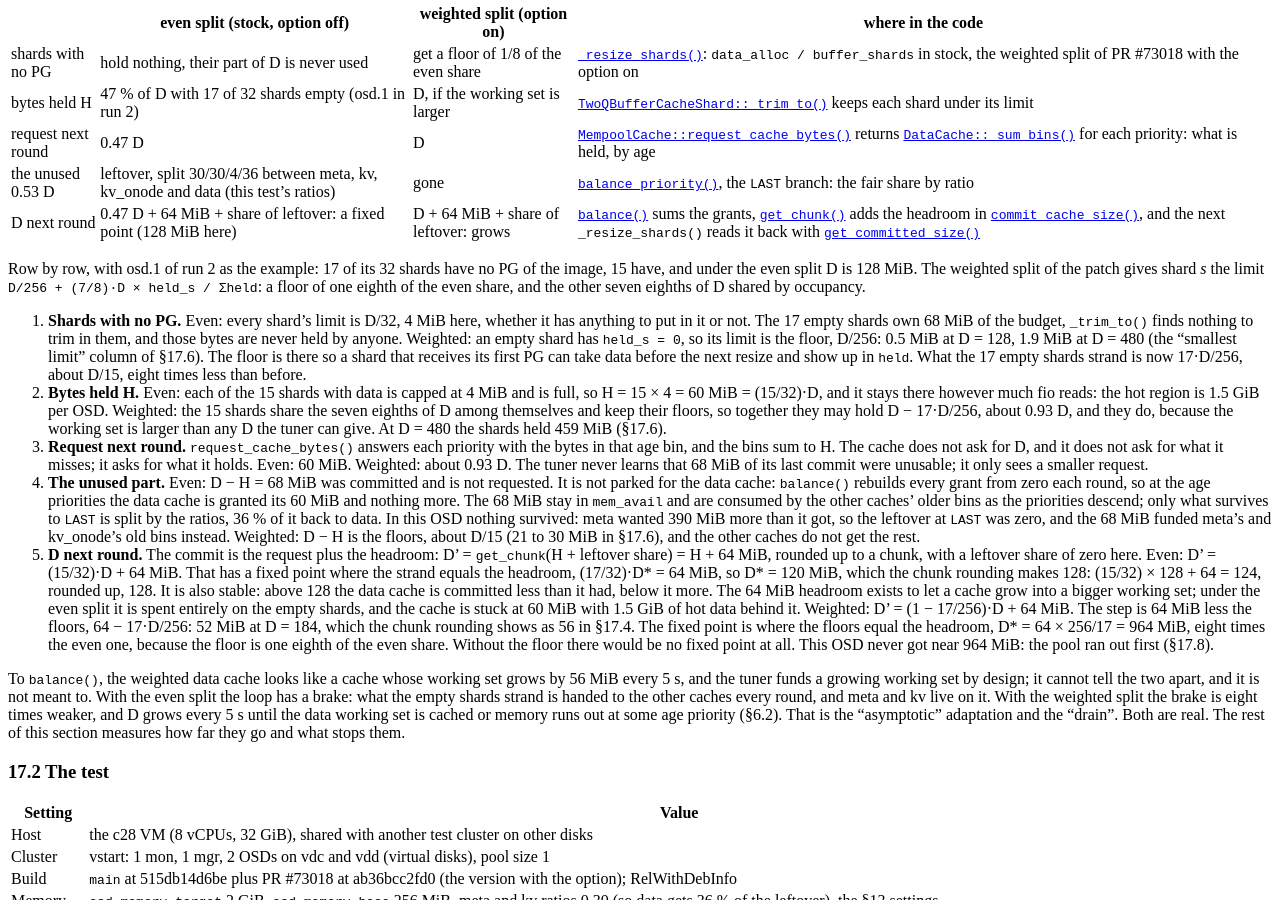
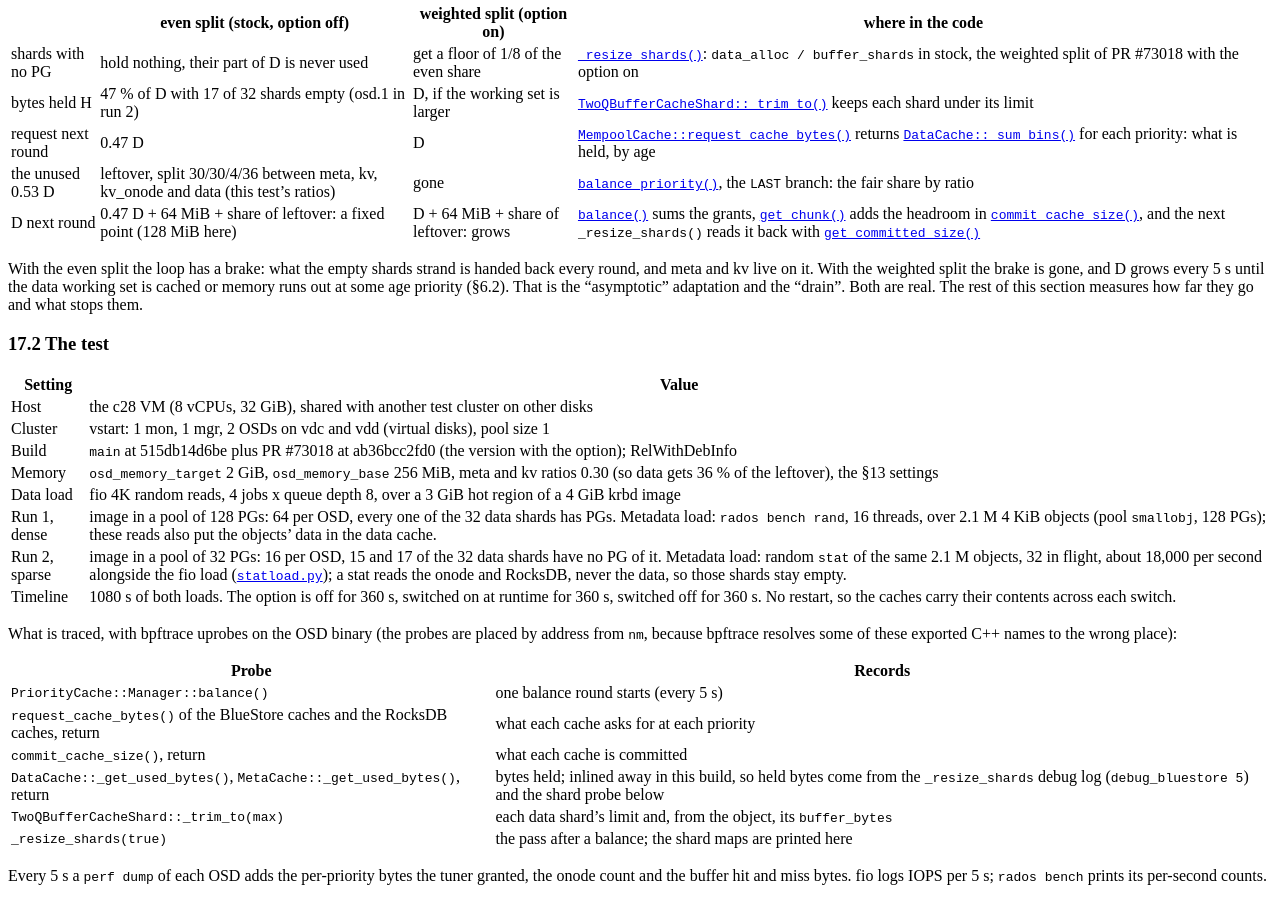
Before and after one commit to ming1/ming1.github.io, a Jekyll site: the page built from _posts/2026-10-21-ceph-memory-management.md, in a window 1280 px wide and 900 px high, scrolled down 40159 px. Built offline with Jekyll 4.4.1, drawn with Linux system fonts in a browser that asks for light colours.

Commit message:
Revert "ceph prioritycache post: §17.1, the loop table explained row by row"
This reverts commit 94a80648d7ef5a864e0647c1e71b0e8969c66ea5.

```diff
--- a/_posts/2026-10-21-ceph-memory-management.md
+++ b/_posts/2026-10-21-ceph-memory-management.md
@@ -3068,72 +3068,12 @@ flowchart LR
 | the unused 0.53 D | leftover, split 30/30/4/36 between meta, kv, kv_onode and data (this test's ratios) | gone | [`balance_priority()`](https://github.com/ceph/ceph/blob/v21.3.0/src/common/PriorityCache.cc#L398), the `LAST` branch: the fair share by ratio |
 | D next round | 0.47 D + 64 MiB + share of leftover: a fixed point (128 MiB here) | D + 64 MiB + share of leftover: grows | [`balance()`](https://github.com/ceph/ceph/blob/v21.3.0/src/common/PriorityCache.cc#L275) sums the grants, [`get_chunk()`](https://github.com/ceph/ceph/blob/v21.3.0/src/common/PriorityCache.cc#L33) adds the headroom in [`commit_cache_size()`](https://github.com/ceph/ceph/blob/v21.3.0/src/os/bluestore/BlueStore.h#L2665), and the next `_resize_shards()` reads it back with [`get_committed_size()`](https://github.com/ceph/ceph/blob/v21.3.0/src/os/bluestore/BlueStore.h#L2670) |
 
-Row by row, with osd.1 of run 2 as the example: 17 of its 32 shards have
-no PG of the image, 15 have, and under the even split D is 128 MiB. The
-weighted split of the patch gives shard *s* the limit `D/256 + (7/8)·D ×
-held_s / Σheld`: a floor of one eighth of the even share, and the other
-seven eighths of D shared by occupancy.
-
-1. **Shards with no PG.** Even: every shard's limit is D/32, 4 MiB here,
-   whether it has anything to put in it or not. The 17 empty shards own 68
-   MiB of the budget, `_trim_to()` finds nothing to trim in them, and
-   those bytes are never held by anyone. Weighted: an empty shard has
-   `held_s = 0`, so its limit is the floor, D/256: 0.5 MiB at D = 128, 1.9
-   MiB at D = 480 (the "smallest limit" column of §17.6). The floor is
-   there so a shard that receives its first PG can take data before the
-   next resize and show up in `held`. What the 17 empty shards strand is
-   now 17·D/256, about D/15, eight times less than before.
-2. **Bytes held H.** Even: each of the 15 shards with data is capped at 4
-   MiB and is full, so H = 15 × 4 = 60 MiB = (15/32)·D, and it stays
-   there however much fio reads: the hot region is 1.5 GiB per OSD. Weighted:
-   the 15 shards share the seven eighths of D among themselves and keep
-   their floors, so together they may hold D − 17·D/256, about 0.93 D, and
-   they do, because the working set is larger than any D the tuner can
-   give. At D = 480 the shards held 459 MiB (§17.6).
-3. **Request next round.** `request_cache_bytes()` answers each priority
-   with the bytes in that age bin, and the bins sum to H. The cache does
-   not ask for D, and it does not ask for what it misses; it asks for what
-   it holds. Even: 60 MiB. Weighted: about 0.93 D. The tuner never learns
-   that 68 MiB of its last commit were unusable; it only sees a smaller
-   request.
-4. **The unused part.** Even: D − H = 68 MiB was committed and is not
-   requested. It is not parked for the data cache: `balance()` rebuilds
-   every grant from zero each round, so at the age priorities the data
-   cache is granted its 60 MiB and nothing more. The 68 MiB stay in
-   `mem_avail` and are consumed by the other caches' older bins as the
-   priorities descend; only what survives to `LAST` is split by the
-   ratios, 36 % of it back to data. In this OSD nothing survived: meta
-   wanted 390 MiB more than it got, so the leftover at `LAST` was zero,
-   and the 68 MiB funded meta's and kv_onode's old bins instead. Weighted:
-   D − H is the floors, about D/15 (21 to 30 MiB in §17.6), and the other
-   caches do not get the rest.
-5. **D next round.** The commit is the request plus the headroom: D' =
-   `get_chunk`(H + leftover share) = H + 64 MiB, rounded up to a chunk,
-   with a leftover share of zero here. Even: D' = (15/32)·D + 64 MiB. That
-   has a fixed point where the strand equals the headroom, (17/32)·D* =
-   64 MiB, so D* = 120 MiB, which the chunk rounding makes 128: (15/32) ×
-   128 + 64 = 124, rounded up, 128. It is also stable: above 128 the data
-   cache is committed less than it had, below it more. The 64 MiB headroom
-   exists to let a cache grow into a bigger working set; under the even
-   split it is spent entirely on the empty shards, and the cache is stuck
-   at 60 MiB with 1.5 GiB of hot data behind it. Weighted: D' = (1 −
-   17/256)·D + 64 MiB. The step is 64 MiB less the floors, 64 − 17·D/256:
-   52 MiB at D = 184, which the chunk rounding shows as 56 in §17.4. The
-   fixed point is where the floors equal the headroom, D* = 64 × 256/17 =
-   964 MiB, eight times the even one, because the floor is one eighth of
-   the even share. Without the floor there would be no fixed point at
-   all. This OSD never got near 964 MiB: the pool ran out first (§17.8).
-
-To `balance()`, the weighted data cache looks like a cache whose working
-set grows by 56 MiB every 5 s, and the tuner funds a growing working set
-by design; it cannot tell the two apart, and it is not meant to. With the
-even split the loop has a brake: what the empty shards strand is handed to
-the other caches every round, and meta and kv live on it. With the
-weighted split the brake is eight times weaker, and D grows every 5 s
-until the data working set is cached or memory runs out at some age
-priority (§6.2). That is the "asymptotic" adaptation and the "drain". Both
-are real. The rest of this section measures how far they go and what
-stops them.
+With the even split the loop has a brake: what the empty shards strand is
+handed back every round, and meta and kv live on it. With the weighted
+split the brake is gone, and D grows every 5 s until the data working set
+is cached or memory runs out at some age priority (§6.2). That is the
+"asymptotic" adaptation and the "drain". Both are real. The rest of this
+section measures how far they go and what stops them.
 
 ### 17.2 The test
 
```
